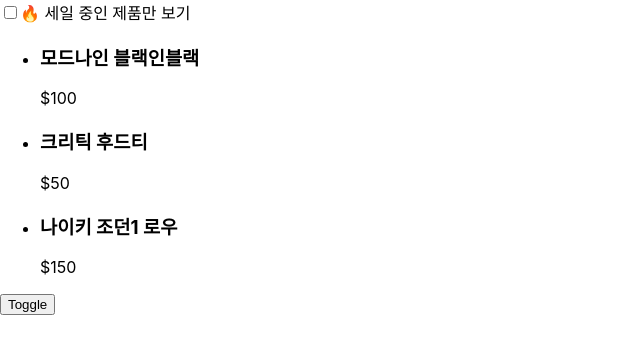
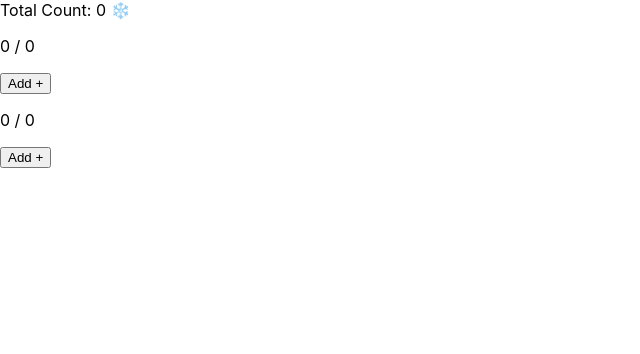
Before and after one commit to redonearth/react-basic, a React (Create React App) app: page / in a window 1280 px wide. Shown: the top 354 px of the page, without its empty margins (0-640 px from the left). Built offline with nearby package versions, Linux system fonts and the light colour scheme.

Commit message:
feat: 클래스형 컴포넌트 구현

```diff
--- /dev/null
+++ b/src/AppClass.jsx
@@ -0,0 +1,32 @@
+import React from 'react';
+import Counter from './components/Counter';
+
+export default class AppClass extends React.Component {
+  state = { count: 0 };
+
+  onClick = () => {
+    this.setState({ count: this.state.count + 1 });
+  };
+
+  componentDidMount() {
+    console.log('😎 컴포넌트가 마운트 되었음!');
+  }
+
+  componentWillUnmount() {
+    console.log('컴포넌트가 곧 언마운트 될 예정임...');
+  }
+
+  render() {
+    return (
+      <div className="container">
+        <div className="banner">
+          Total Count: {this.state.count} {this.state.count >= 10 ? '🔥' : '❄️'}
+        </div>
+        <div className="counters">
+          <Counter total={this.state.count} onClick={this.onClick} />
+          <Counter total={this.state.count} onClick={this.onClick} />
+        </div>
+      </div>
+    );
+  }
+}
--- a/src/components/Counter.jsx
+++ b/src/components/Counter.jsx
@@ -2,6 +2,7 @@ import React, { useState } from 'react';
 
 export default function Counter({ total, onClick }) {
   const [count, setCount] = useState(0);
+
   return (
     <div className="counter">
       <p className="number">
--- a/src/index.js
+++ b/src/index.js
@@ -2,12 +2,12 @@ import React from 'react';
 import ReactDOM from 'react-dom/client';
 import './index.css';
 import reportWebVitals from './reportWebVitals';
-import AppProducts from './AppProducts';
+import AppClass from './AppClass';
 
 const root = ReactDOM.createRoot(document.getElementById('root'));
 root.render(
   <React.StrictMode>
-    <AppProducts />
+    <AppClass />
   </React.StrictMode>
 );
 
```
